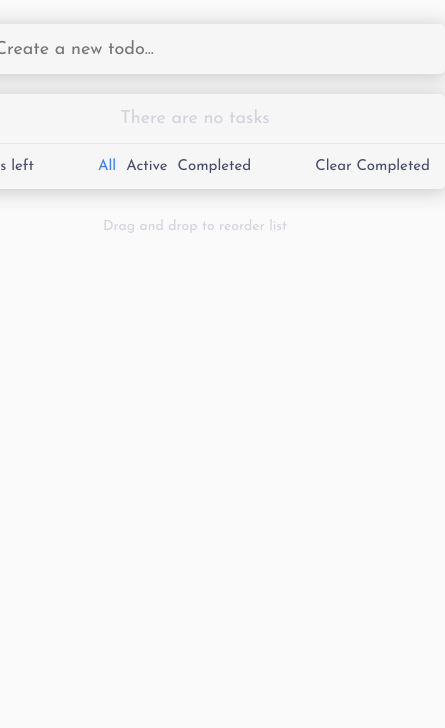
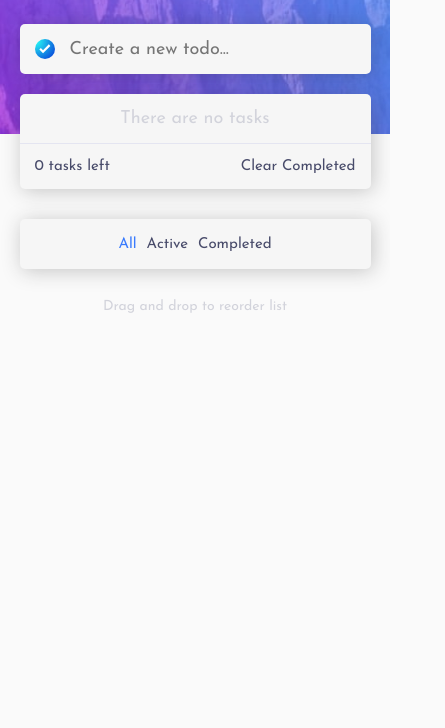
Before and after one commit to JoanMutti/todo-app, a plain HTML site: page index.html in a window 390 px wide. Shown: the part 116-844 px from the top of the page, 445 px wide, since content can reach past the window. Drawn offline with nearby package versions, Linux system fonts and the light colour scheme.

Commit message:
new features and responsive design

```diff
--- a/index.html
+++ b/index.html
@@ -5,12 +5,13 @@
     <meta name="viewport" content="width=device-width, initial-scale=1.0" />
     <link rel="stylesheet" href="./styles.css" />
     <title>TODO APP</title>
+    <link rel="shortcut icon" href="./images/favicon-32x32.png" type="image/x-icon">
     <script src="https://cdn.jsdelivr.net/npm/sortablejs@latest/Sortable.min.js"></script>
   </head>
   <body>
     <div class="container">
       <div class="background-image-container">
-        <img src="./images/bg-desktop-light.jpg" alt="background image" />
+        <img src="./images/desktop/bg-light.jpg" alt="background image" />
       </div>
       <div class="card">
         <div class="title-card">
@@ -40,7 +41,7 @@
 
           </div>
           <div class="card-footer">
-            <div><p>5 tasks left</p></div>
+            <div><p id="tasksLeft">5 tasks left</p></div>
             <div class="filter-tasks">
               <p class="filter-active">All</p>
               <p>Active</p>
@@ -56,5 +57,6 @@
     <script src="./main.js"></script>
     <script src="./theme.js"></script>
     <script src="./dragAndDrop.js"></script>
+    <script src="./resizeControls.js"></script>
   </body>
 </html>
--- a/main.js
+++ b/main.js
@@ -4,11 +4,13 @@ const $addTask = document.querySelector('.btn-add-task')
 const $inputTask = document.querySelector('#addTask')
 const $tasks = document.querySelector('.tasks')
 const $clearFinishedTasks = document.querySelector('.clear-completed')
+const $leftTasksText = document.querySelector('#tasksLeft')
 
 let tasks = []
 
-
-
+const showLeftTasks = () => {
+    $leftTasksText.innerHTML = `${tasks.filter(task => task.finished === false).length} tasks left`
+}
 
 $filters.forEach($filter => {
     $filter.addEventListener('click', (e) => {
@@ -91,6 +93,7 @@ const showTasks = (tasksToShow) => {
         $tasks.appendChild($createTask(task))
     })
     addEvents()
+    showLeftTasks()
 }
 
 const $createTask = ({task, finished}) => {
--- /dev/null
+++ b/resizeControls.js
@@ -0,0 +1,16 @@
+$controls = document.querySelector('.filter-tasks')
+$card = document.querySelector('.card')
+$leftTasks = document.querySelectorAll('.card-footer div')[0]
+$backgroundImage = document.querySelector('.background-image-container img')
+
+window.innerWidth > 480 ? $leftTasks.after($controls) : $card.appendChild($controls)
+
+window.addEventListener('resize', (e) => {
+    if (window.innerWidth > 480){
+        $leftTasks.after($controls)
+    }else{
+        $card.appendChild($controls)
+    }
+    whatBg()
+    theme ? $backgroundImage.src = `${bgImages}/bg-light.jpg` : $backgroundImage.src = `${bgImages}/bg-dark.jpg`
+})
--- a/styles.css
+++ b/styles.css
@@ -39,13 +39,15 @@ body {
 }
 
 .background-image-container img {
+  height: 250px;
   width: 100%;
 }
 
 .card {
   color: var(--color2);
   margin-top: 60px;
-  width: 500px;
+  width: 90%;
+  max-width: 500px;
 }
 
 .title-card {
@@ -93,7 +95,7 @@ h1 {
 .new-task-container input {
   border: none;
   background-color: var(--color3);
-  width: 95%;
+  width: 80%;
   margin-left: 15px;
   font-size: 18px;
   color: var(--color2);
@@ -235,3 +237,21 @@ input:focus-visible {
 .clear-completed:hover{
   color: var(--color6);
 }
+
+@media screen and (max-width: 480px) {
+
+  .card p{
+    font-size: 15px;
+  }
+
+  .filter-tasks{
+    width: 100%;
+    margin-top: 30px;
+    justify-content: center;
+    align-items: center;
+    background-color: var(--color3);
+    height: 50px;
+    box-shadow: 2px 2px 20px rgba(39, 39, 39, 0.25);
+    border-radius: 5px;
+  }
+}
--- a/theme.js
+++ b/theme.js
@@ -1,17 +1,40 @@
 const $toLight = document.querySelector('#toLight')
 const $toDark = document.querySelector('#toDark')
 
+let bgImages
+let theme = true
 
-$toDark.addEventListener('click', () => changeTheme(true))
-$toLight.addEventListener('click', () => changeTheme(false))
+const whatBg = () => {
+    if (window.innerWidth > 480) {
+        bgImages = './images/desktop'
+    } else {
+        bgImages = './images/mobile'
+    }
+}
 
 
+//initial execution
+whatBg()
+
+document.querySelector('.background-image-container img').src = `${bgImages}/bg-light.jpg`
+
+
+$toDark.addEventListener('click', () => {
+    changeTheme(theme)
+    theme = !theme
+})
+$toLight.addEventListener('click', () => {
+    changeTheme(theme)
+    theme = !theme
+})
+
+//functions
 const changeTheme = (theme) => {
     $backgroundImage = document.querySelector('.background-image-container img')
     $root = document.documentElement
 
     if (theme) {
-        $backgroundImage.src = './images/bg-desktop-dark.jpg'
+        $backgroundImage.src = `${bgImages}/bg-dark.jpg`
         $toDark.style.display = 'none'
         $toLight.style.display = 'block'
         $root.style.setProperty('--color3', 'hsl(235, 24%, 19%)')
@@ -20,7 +43,7 @@ const changeTheme = (theme) => {
         $root.style.setProperty('--color4', 'hsl(233, 11%, 32%)')
         $root.style.setProperty('--color5', 'hsl(233, 3%, 46%)')
     }else{
-        $backgroundImage.src = './images/bg-desktop-light.jpg'
+        $backgroundImage.src = `${bgImages}/bg-light.jpg`
         $toDark.style.display = 'block'
         $toLight.style.display = 'none'
         $root.style.setProperty('--color1', '#fafafa')
```
Also changed, not shown: images/desktop/bg-dark.jpg (renamed from images/bg-desktop-dark.jpg), images/desktop/bg-light.jpg (renamed from images/bg-desktop-light.jpg), images/mobile/bg-dark.jpg (renamed from images/bg-mobile-dark.jpg), images/mobile/bg-light.jpg (renamed from images/bg-mobile-light.jpg).
